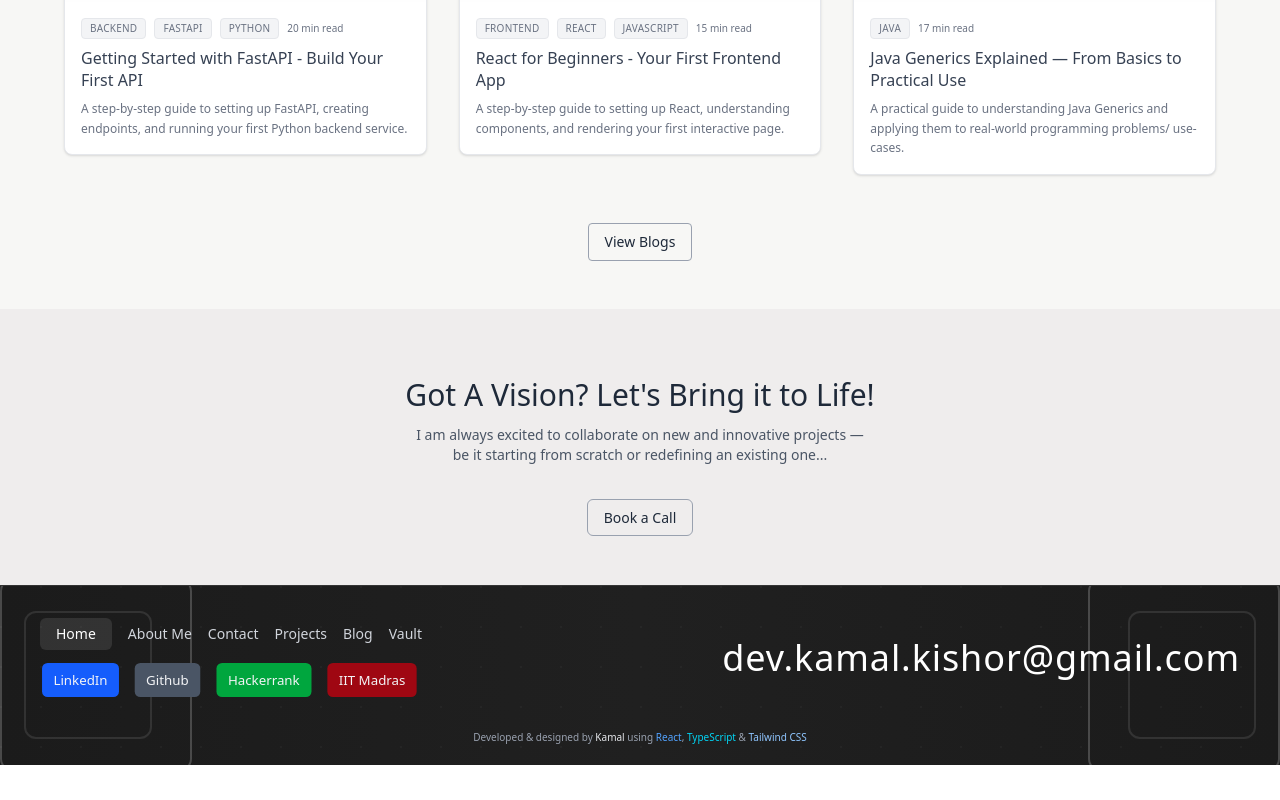
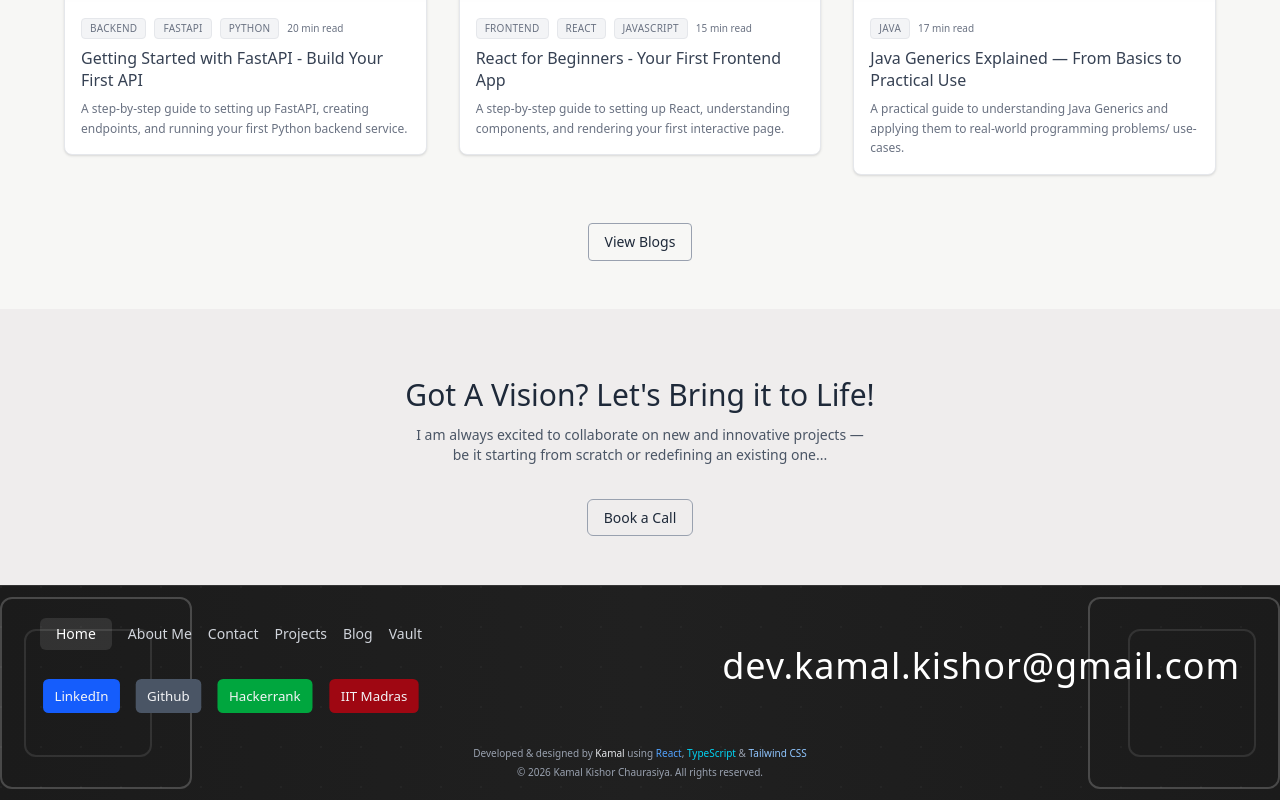
Before and after one commit to kkamal11/kkamal11.github.io, a React (Vite) app: page / in a window 1280 px wide. Shown: the part 2937-3737 px from the top of the page. Before the commit the page ends 3702 px from the top, so only its background shows below. Built offline with nearby package versions, Linux system fonts and the light colour scheme.

Commit message:
copyright

```diff
--- a/src/components/layout/Footer.tsx
+++ b/src/components/layout/Footer.tsx
@@ -19,7 +19,7 @@ export default function Footer() {
       <div className="relative max-w-7xl mx-auto px-10 py-8 flex flex-col sm:flex-row space-y-7 sm:space-y-0 items-center justify-between">
         {/* Left */}
         <Reveal hiddenClass="opacity-0 -translate-x-16">
-            <div>
+            <div className="flex flex-col gap-4 items-center">
               <nav className="flex items-center gap-4 text-sm text-gray-300">
                 {links.map((link) => (
                   <NavLink
@@ -55,10 +55,15 @@ export default function Footer() {
       {/* Bottom credit */}
       <Reveal hiddenClass="opacity-0 translate-y-2 scale-95">
         <div className="relative text-center text-[10px] text-gray-400 pb-5 px-2">
+          <div>
             Developed & designed by <a href="https://github.com/kkamal11" target="_blank" className="text-gray-200 font-medium">Kamal</a> using{" "}
             <span className="text-blue-400">React</span>, {" "}
             <span className="text-cyan-400">TypeScript</span> &{" "}
             <span className="text-blue-300">Tailwind CSS</span>
+          </div>
+          <div className="pt-1">
+             © {new Date().getFullYear()} Kamal Kishor Chaurasiya. All rights reserved.
+          </div>
         </div>
       </Reveal>
     </footer>
```
